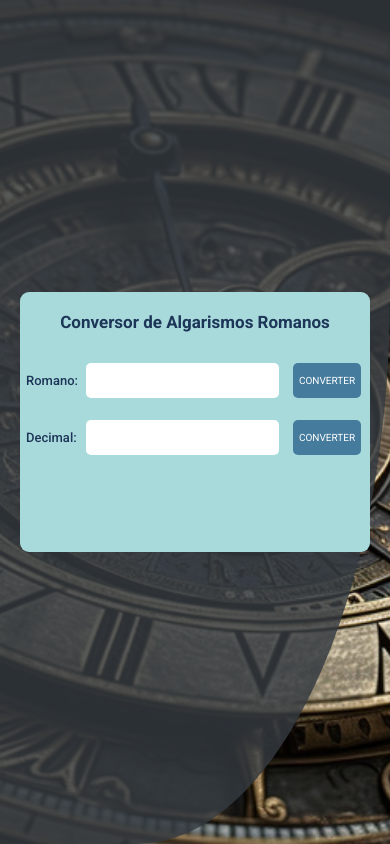
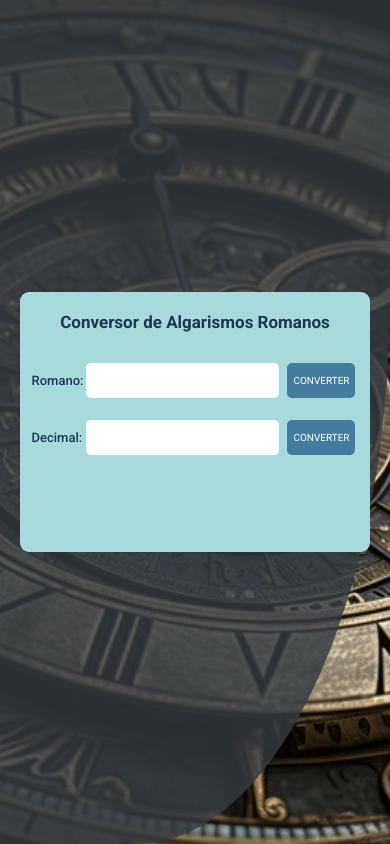
Before and after one commit to LucasOliveria/roman-numbers-layout-deployed, a React (Vite) app: page / in a window 390 px wide. Built offline with nearby package versions, Linux system fonts and the light colour scheme.

Commit message:
fix responsive layout

```diff
--- a/src/pages/Main/style.css
+++ b/src/pages/Main/style.css
@@ -33,7 +33,7 @@
   width: 100%;
   margin-bottom: 3rem;
   height: 3.7rem;
-  width: 36.8rem;
+  /* width: 36.8rem; */
 }
 
 .container-input label {
@@ -101,7 +101,7 @@
     width: 100%;
     margin-bottom: 2rem;
     height: 3.7rem;
-    width: 33.8rem;
+    /* width: 33.8rem; */
   }
 
   .container-input label {
```
